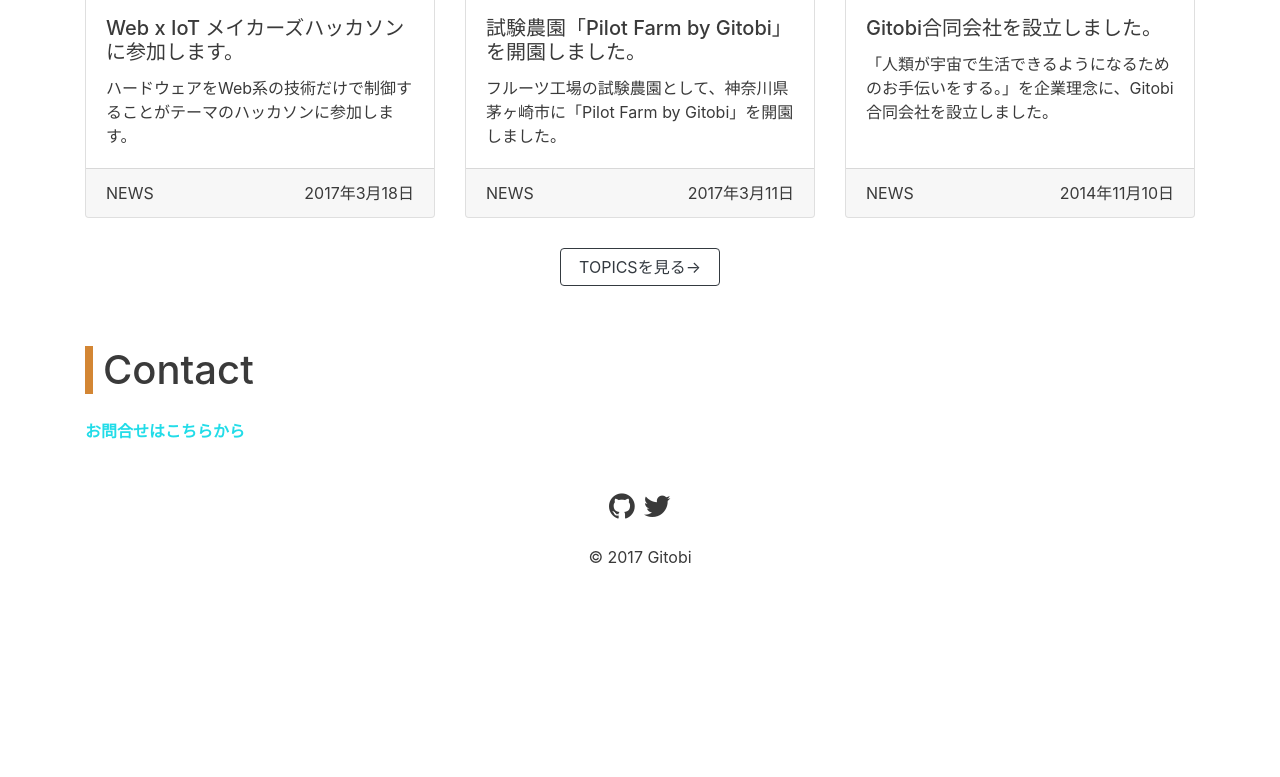
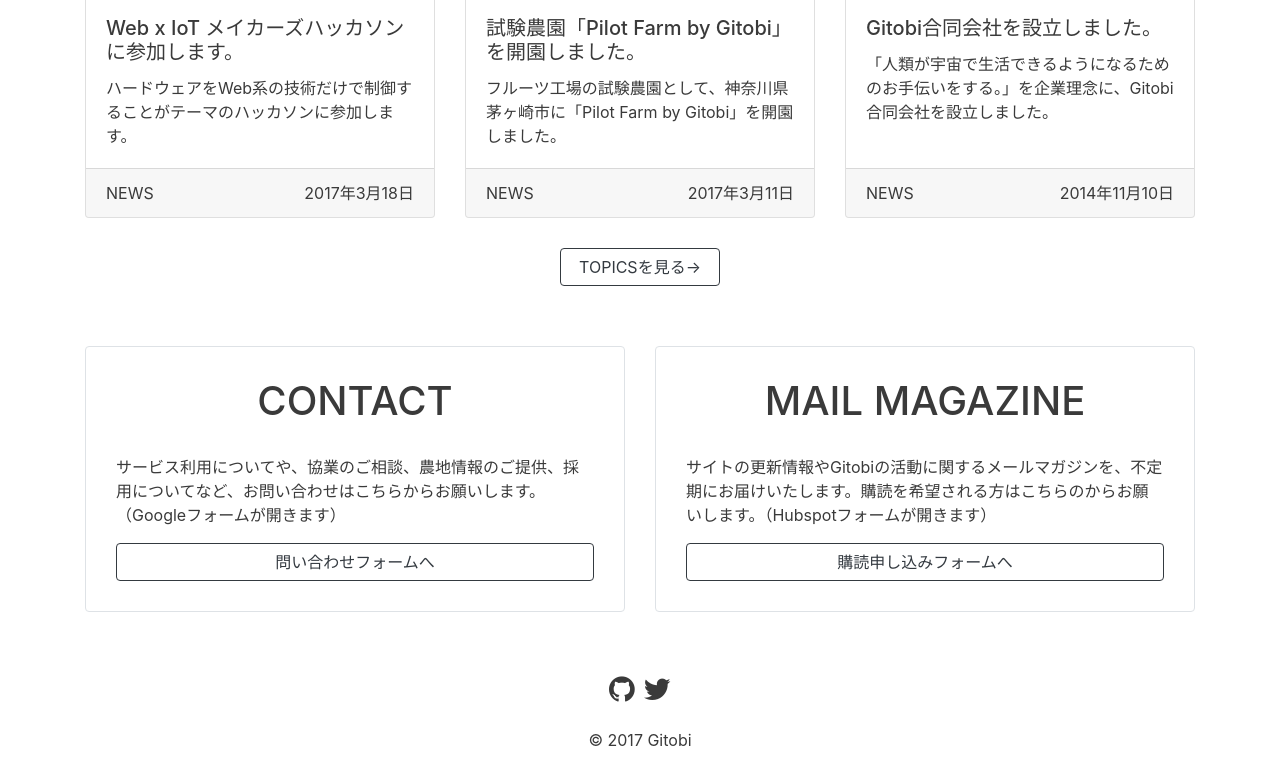
Before and after one commit to gitobi/gitobi.github.io, a Jekyll site: the page built from index.html, in a window 1280 px wide and 1400 px high, scrolled down 1440 px, cut to the strip 623-1400 px from the top of the window. Built offline with Jekyll 4.4.1, drawn with Linux system fonts in a browser that asks for light colours; nearby versions of some CDN libraries; before the commit the page ends 2657 px from its top, so only the background shows below that.

Commit message:
Add contact section on top

```diff
--- a/_includes/script.html
+++ b/_includes/script.html
@@ -13,8 +13,4 @@
     ga('create', 'UA-52998580-1', 'auto');
     ga('send', 'pageview');
     </script>
-
-    <!-- Start of HubSpot Embed Code -->
-    <script type="text/javascript" id="hs-script-loader" async defer src="//js.hs-scripts.com/3961155.js"></script>
-    <!-- End of HubSpot Embed Code -->
 {% endif %}
--- a/_layouts/home.html
+++ b/_layouts/home.html
@@ -80,8 +80,24 @@ layout: default
         </div>
     </div>
 
-    <div id="contact" class="container contact">
-    <h1>Contact</h1>
-    <p><a href="http://goo.gl/forms/UwYGr6VurI" target="blank" rel="nofollow"><strong>お問合せはこちらから</strong></a></p>
+    <div class="contact">
+        <div class="container">
+            <div class="row row-eq-height">
+                <div class="col-md-6 contact-col">
+                    <div class="border rounded contact-box">
+                        <h1 class="text-center">CONTACT</h1>
+                        <p>サービス利用についてや、協業のご相談、農地情報のご提供、採用についてなど、お問い合わせはこちらからお願いします。（Googleフォームが開きます）</p>
+                        <a href="http://goo.gl/forms/UwYGr6VurI" class="btn btn-outline-dark btn-block" role="button" target="blank" rel="nofollow">問い合わせフォームへ</a>
+                    </div>
+                </div>
+                <div class="col-md-6 contact-col">
+                    <div class="border rounded contact-box">
+                        <h1 class="text-center">MAIL MAGAZINE</h1>
+                        <p>サイトの更新情報やGitobiの活動に関するメールマガジンを、不定期にお届けいたします。購読を希望される方はこちらのからお願いします。（Hubspotフォームが開きます）</p>
+                        <a href="https://share.hsforms.com/1Bfj7ONcPRBK9bkAeEj3ySw2cwg3" class="btn btn-outline-dark btn-block" target="blank" rel="nofollow">購読申し込みフォームへ</a>
+                    </div>
+                </div>
+            </div>
+        </div>
     </div>
 </div>
--- a/assets/css/main.scss
+++ b/assets/css/main.scss
@@ -119,6 +119,20 @@ header {
       margin-bottom: 30px;
     }
   }
+
+  .contact {
+    .contact-col {
+      margin-bottom: 30px;
+    }
+    .contact-box {
+      height: 100%;
+      padding: 30px;
+
+      h1 {
+        margin-bottom: 30px;
+      }
+    }
+  }
 }
 
 .organization {
@@ -126,18 +140,6 @@ header {
     margin-bottom: 25px;
     border-left: solid 8px $color-accent-2;
     padding-left: 10px;
-  }
-}
-
-.contact {
-  h1 {
-    margin-bottom: 25px;
-    border-left: solid 8px $color-accent-2;
-    padding-left: 10px;
-  }
-  a:link, a:hover, a:visited, a:active {
-    color: $color-secondary;
-    text-decoration: none;
   }
 }
 
```
